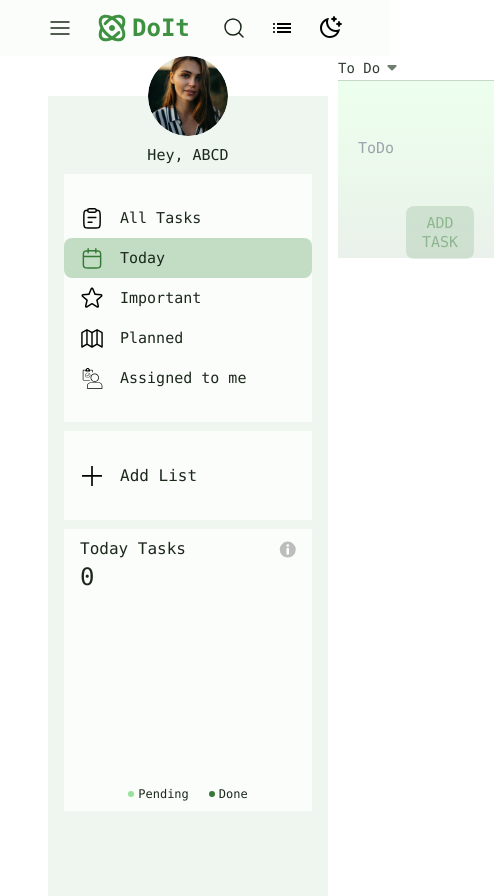
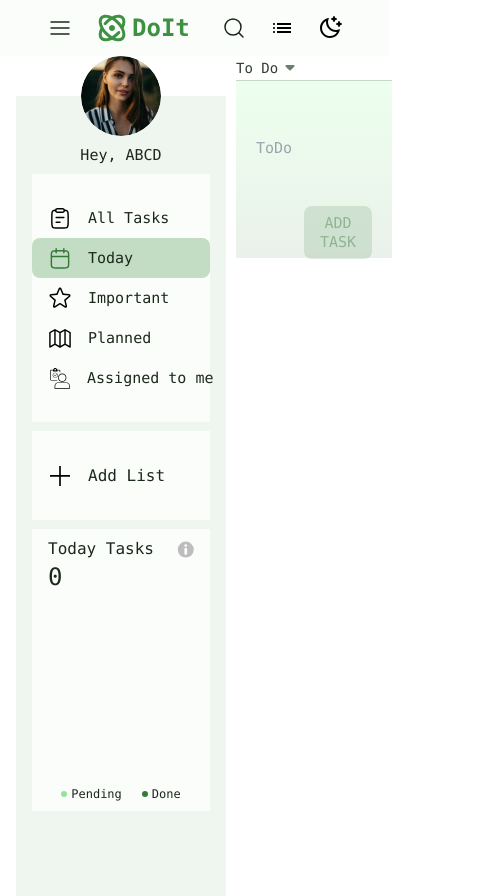
Before and after one commit to Ayush031/Do-It, a React (Vite) app: page /today-tasks in a window 390 px wide. Shown: the whole page, 504 px wide, since content can reach past the window. Built offline with nearby package versions, Linux system fonts and the light colour scheme.

Commit message:
ADDED TABLET RESPONSIVENESS

```diff
--- a/src/App.jsx
+++ b/src/App.jsx
@@ -6,15 +6,17 @@ const App = () => {
   return (
     <div className="text-lightTextColor dark:text-slate-100 dark:bg-darkBgPrimary font-mono">
       <Navbar />
-      <section className="flex px-12">
+      <section className="flex px-4 lg:px-12">
         <aside className="sidebar">
           <SideBar />
         </aside>
-        <div className="w-full px-2.5 bg-transparent dark:bg-darkBgPrimary">
-          <Outlet />
-        </div>
-        <div className="min-w-[400px] -mr-12 todoDescription hidden bg-lightSideBarBg dark:bg-darkSideBarBg">
-          <TodoItemDescription />
+        <div className="flex flex-col md:flex-row w-full relative" >
+          <div className="w-full px-2.5 bg-transparent dark:bg-darkBgPrimary">
+            <Outlet />
+          </div>
+          <div className="w-[240px] lg:w-[400px] -mr-12 todoDescription hidden bg-lightSideBarBg dark:bg-darkSideBarBg">
+            <TodoItemDescription />
+          </div>
         </div>
       </section>
     </div>
--- a/src/components/Sidebar.jsx
+++ b/src/components/Sidebar.jsx
@@ -13,7 +13,7 @@ const Frame = () => {
   const pendingCount = todos.filter((todo) => !todo.checked).length;
 
   return (
-    <div className="flex flex-col w-[280px] h-[800px] mt-10 px-4 items-center justify-start gap-[9px] relative bg-lightSideBarBg dark:bg-darkSideBarBg">
+    <div className="flex flex-col w-[210px] lg:w-[280px] h-[800px] mt-10 px-4 items-center justify-start gap-[9px] relative bg-lightSideBarBg dark:bg-darkSideBarBg">
       <div
         className="relative cursor-pointer"
         onMouseLeave={() => setProfileHover(false)}
--- a/src/components/TodoItem.jsx
+++ b/src/components/TodoItem.jsx
@@ -1,11 +1,11 @@
-import React, { useState } from "react";
+import React from "react";
+import { icons } from "../data";
 import { useDispatch, useSelector } from "react-redux";
 import {
   toggleTodo,
   selectTodo,
   toggleImportant,
 } from "../features/todo/todoReducer";
-import { icons } from "../data";
 
 const TodoItem = (props) => {
   const dispatch = useDispatch();
--- a/src/components/TodoItemDescription.jsx
+++ b/src/components/TodoItemDescription.jsx
@@ -49,7 +49,7 @@ export default function TodoItemDescription() {
   if (!selectedTodo) return null;
 
   return (
-    <div className="py-10 flex flex-col gap-[360px] text-lightTextColor dark:text-darkTextColor">
+    <div className="md:relative  md:visible flex flex-col gap-[10px] md:gap-[360px] text-lightTextColor dark:text-darkTextColor">
       <div className="ml-12">
         <TodoItem todo={selectedTodo} />
         <div>
@@ -60,7 +60,6 @@ export default function TodoItemDescription() {
         <textarea
           placeholder="Add Notes"
           className="resize-none pl-10 py-4 w-full outline-none bg-transparent border-t border-t-darkGreenColor/35 dark:border-t-darkSidebarItemActiveText"
-          cols=""
           rows="2"
         />
       </div>
```
